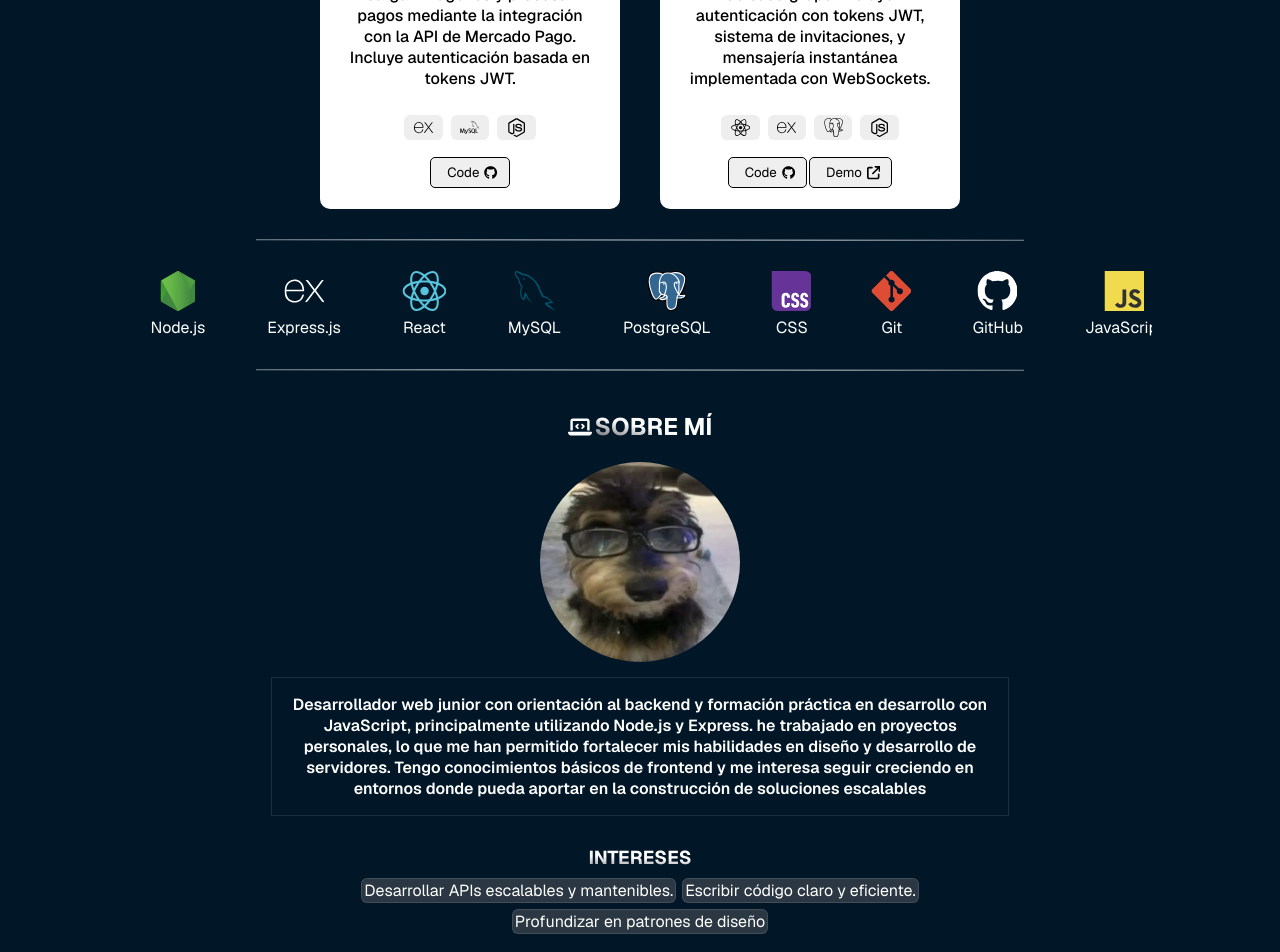
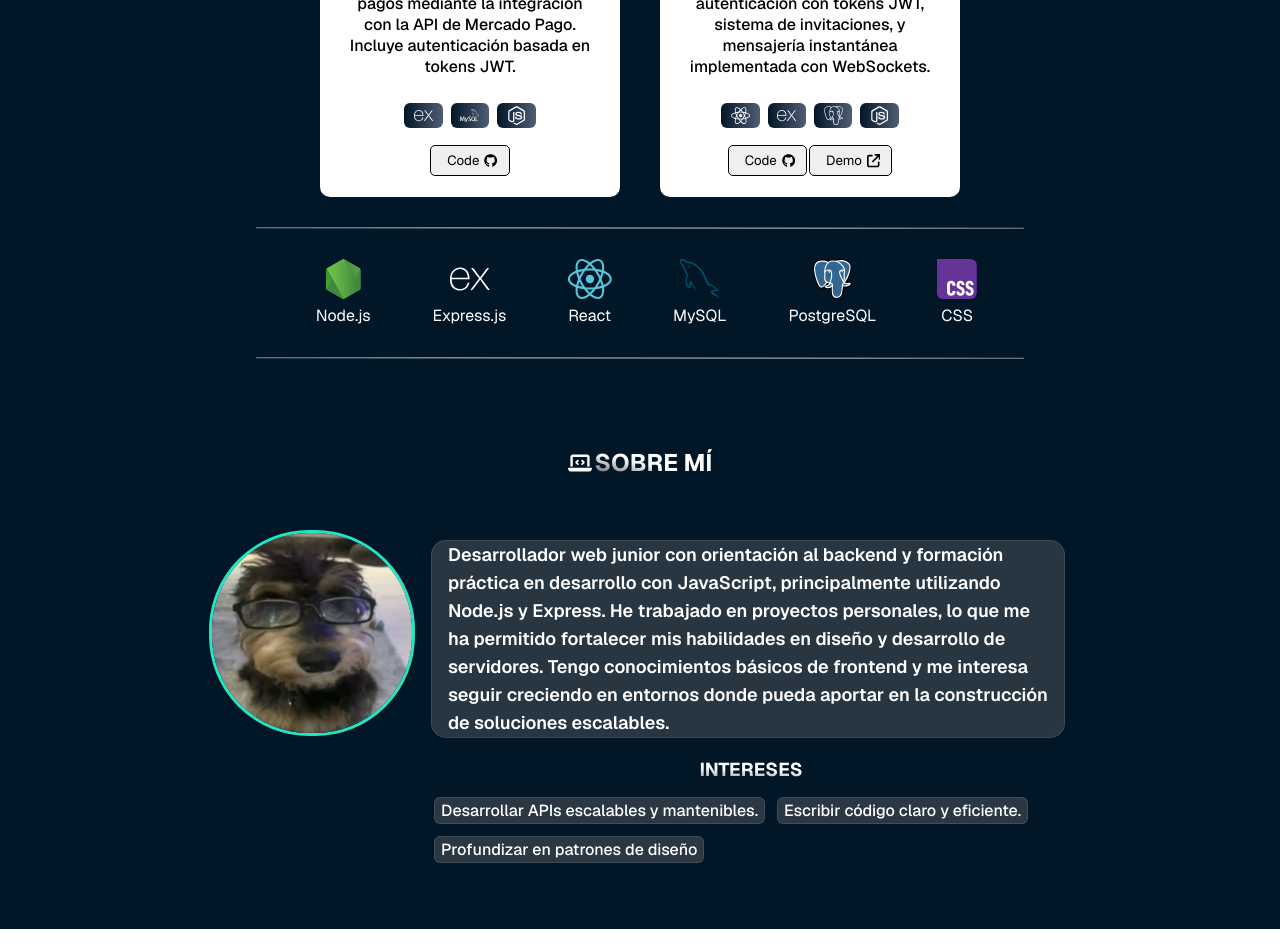
Before and after one commit to Santi-Burgos/portafolio, a React (Create React App) app: page / in a window 1280 px wide. Shown: the part 1158-2110 px from the top of the page. After the commit the page ends 2087 px from the top, so only its background shows below. Built offline with nearby package versions, Linux system fonts and the light colour scheme.

Commit message:
mediaqueries

```diff
--- a/src/App.js
+++ b/src/App.js
@@ -25,6 +25,7 @@ function App() {
             <h2 className="gradient-text"><FaCode/><p>PROYECTOS</p></h2>
           </div>
             <Projects />
+
           <div className="section-divider"></div>
         </section>
         <section className='stack-tech' id='stack'>
@@ -35,7 +36,9 @@ function App() {
             <div className='projects-presentation'>
               <h2 className="gradient-text"><FaLaptopCode/><p>SOBRE MÍ</p></h2>
             </div>
+            <div className='container-about'>
             <About />
+            </div>
           </section>
       </main>
     </div>
--- a/src/components/about.jsx
+++ b/src/components/about.jsx
@@ -3,24 +3,23 @@ import Interests from '../ui/skill.jsx';
 
 function About(){
    return(
-    <div className="">
-        <div className='container-image'>
-            <div className="border-image">
+    <div className="about-me-content">
+        <div className="about-details">
+            <div className='container-image'>
                 <img src={profilePic} alt="Profile-Picture" />
             </div>
-        </div>
-        <div className="about-footer">
+            <div className='container-rest'>
             <div className="about-text">
                 <p>
                     Desarrollador web junior con orientación al backend y formación práctica en desarrollo con JavaScript,
-                    principalmente utilizando Node.js y Express. he trabajado en proyectos personales, lo que me han permitido fortalecer mis habilidades en diseño y desarrollo de servidores.
-                    Tengo conocimientos básicos de frontend y me interesa seguir creciendo en entornos donde pueda aportar en la construcción de soluciones escalables
+                    principalmente utilizando Node.js y Express. He trabajado en proyectos personales, lo que me ha permitido fortalecer mis habilidades en diseño y desarrollo de servidores.
+                    Tengo conocimientos básicos de frontend y me interesa seguir creciendo en entornos donde pueda aportar en la construcción de soluciones escalables.
                 </p>
             </div>
             <Interests/>
         </div>
+        </div>
     </div>
     )
 }
-
 export default About
--- a/src/components/presentation.jsx
+++ b/src/components/presentation.jsx
@@ -13,7 +13,7 @@ function Presentation() {
         <div className="container-profile">
           <div className="profile-text">
             <h1 className="gradient-text">Burgos <span className="block-name">Santiago</span></h1>
-            <h2 className="gradient-text">FullStack developer</h2>
+            <h2 className="gradient-text">Software developer</h2>
           </div>
           <div className="buttons-container">
             <ContactButton icon={FaLinkedin} link=""  />
--- a/src/styles/App.css
+++ b/src/styles/App.css
@@ -202,7 +202,6 @@ html {
   display: flex;
   align-items: center;
 }
-
   .button-view-projects {
     padding: 10px;
     background-color: #011627;
@@ -224,7 +223,7 @@ html {
     gap: 8px;
     background: linear-gradient(90deg, #21e6c1 0%, #2ecc71 100%);
     color: #011627;
-    padding: 5px 15px;
+    padding: 1px 5px;
     border-radius: 8px;
     font-weight: 600;
     box-shadow: 0 2px 8px rgba(33, 230, 193, 0.12);
@@ -275,8 +274,6 @@ html {
   }
 
 
-
-
 /*Projects section*/
 
 .projects-section{
@@ -325,7 +322,10 @@ html {
   width: 100%;
   height: 125px;
 }
-
+.container-title-card p{
+  font-size: 1rem;
+  margin: 10px;
+}
 .container-image-card img{
   display: flex;
   transition: transform 0.4s ease;
@@ -355,6 +355,7 @@ html {
 .tech-stack{
   width: 100%;
 }
+
 .tech-stack ul {
     padding: 0;
     display: inline-flex;
@@ -366,14 +367,22 @@ html {
 
  .tech-stack li {
     align-items: center;
-    background: #eee;
+    background: linear-gradient(90deg, #011627 0%, #4f5d75 100%);
     border-radius: 6px;
-    color: black;
+    color: white;
     display: flex;
     font-size: 1.2rem;
     font-weight: 500;
     gap: 4px;
     padding: 0.2rem 0.6rem;
+  }
+.tech-stack li svg{
+  font-size: 1.2rem;
+}
+.tech-stack .stack-name {
+  margin-left: 2px;
+  letter-spacing: 0.5px;
+  font-weight: 500;
 }
 
 .buttons-links{
@@ -463,60 +472,103 @@ html {
 
 /* About me*/
 
-.about-me{
+.about-me {
   display: flex;
+  flex-direction: column;
+  align-items: center;
+  gap: 2rem;
   width: 100vw;
+  box-sizing: border-box;
+  padding: 3rem 0;
+}
+
+.about-me-content {
+  display: flex;
+  flex-direction: column;
+  align-items: center;
+  width: 100%;
+}
+
+.about-me-content img {
+  width: 200px;
+  height: 200px;
+  border-radius: 100px;
+  object-fit: cover;
+  border: 3px solid #21e6c1;
+  margin-bottom: 1.2rem;
+}
+
+.about-details {
+  display: flex;
   flex-direction: column;
   align-items: center;
 }
 
-.about-me img{
-    width: 200px;
-    border-radius: 100px;
-    height: 200px;
+.about-text {
+  margin: 10px 0;
+  padding: 0px 10px 0px 10px;
+  border: 1px solid rgba(255,255,255,0.1);
+  background: rgba(54,66,76,0.75);
+  border-radius: 8px;
+  max-width: 600px;
 }
-.about-text{
-    margin: 10px;
-    padding: 0px 10px 0px 10px;
-    border: 1px solid rgba(255, 255, 255, 0.1);
-}
-.about-text p{
+
+.about-text p {
   text-align: center;
   font-weight: 600;
   color: white;
+  font-size: 1.13rem;
+  line-height: 1.55;
+  margin: 0;
 }
-
-/*interests*/
-
-.interests-list{
+ /* INTERESTS */
+.interests-list {
   display: flex;
   flex-wrap: wrap;
   justify-content: center;
-    margin: 0px 10px 15px 10px;
+  margin: 12px 10px 15px 10px;
+  gap: 6px;
 }
 
-.interests-list span{
+.interests-list span {
   background: rgba(54, 66, 76, 0.8);
-    border: 1px solid rgba(255, 255, 255, 0.1);
+  border: 1px solid rgba(255,255,255,0.1);
   border-radius: 6px;
-    padding: 1px 2px 1px 2px;
+  padding: 2px 6px;
   margin: 3px;
   color: white;
+  font-size: 1rem;
+  font-weight: 500;
 }
 
 /* MEDIAQUERYS */
 
+@media (min-width: 900px) {
+  .profile-text h1{
+    font-size: 5rem;
+  }
+  .profile-text h2{
+    font-size: 3rem;
+  }
 
-@media (min-width: 920px) {
+   .available-box{
+      padding: 10px 25px;
+   }
+   .download-box{
+        padding: 10px 25px;
+   }
 
+     .tech-carousel {
+       width: 70%;
+   }
   .about-footer{
         width: 80%;
         margin: 0 auto;
         display: flex;
         align-items: center;
         flex-direction: column;
+  }
 
-  }
   .about-text{
     width: 70%;
   }
@@ -528,6 +580,64 @@ html {
   }
 }
 
-@media (min-width: 1280px) {
+@media (min-width: 1250px) {
+  .tech-carousel{
+    width: 60%;
+  }
+.about-me {
+    margin: 0 auto;
+  }
+  .projects-presentation {
+    min-width: 240px;
+    width: 100%;
+    display: flex;
+    justify-content: center;
+  }
+  .container-image{
 
   }
+  .container-rest{
+        width: 50%;
+  }
+  .container-about{
+        width: 100%;
+        display: flex;
+        justify-content: center;
+  }
+.about-me-content {
+        display: flex;
+        flex-direction: row;
+        align-items: flex-start;
+        gap: 1.5rem;
+        width: 100%;
+  }
+
+  .about-details {
+        width: 100%;
+        gap: 1rem;
+        display: flex;
+        align-items: flex-start;
+        flex-direction: row;
+        justify-content: center;
+    }
+
+
+  .about-text {
+    margin-bottom: 1rem;
+    max-width: 600px;
+    width: 100%;
+    border-radius: 15px;
+    padding: 0px 16px 0px 16px;
+  }
+  .about-text p {
+    text-align: left;
+  }
+  .interests-container{
+    width: 100%;
+
+  }
+  .interests-list {
+    justify-content: flex-start;
+    margin-left: 0;
+  }
+}
--- a/src/ui/carrousel.jsx
+++ b/src/ui/carrousel.jsx
@@ -1,7 +1,6 @@
 import cssIcon from "../assets/icons/css.svg";
 import Expressjs from "../assets/icons/Express.js_dark.svg";
 import git from "../assets/icons/git.svg";
-import GitHub from "../assets/icons/GitHub_dark.svg";
 import mysql from "../assets/icons/mysql.svg";
 import nodejs from "../assets/icons/nodejs.svg";
 import postgresql from "../assets/icons/postgresql.svg";
@@ -17,14 +16,15 @@ const images = [
     { src: postgresql, name: "PostgreSQL" },
     { src: cssIcon, name: "CSS" },
     { src: git, name: "Git" },
-    { src: GitHub, name: "GitHub" },
 ];
 
 export default function Carousel() {
+  const items = [...images, ...images];
+
   return (
     <div className="tech-carousel">
       <div className="carousel-track">
-        {[...images, ...images].map((item, i) => (
+        {items.map((item, i) => (
           <div className="carousel-item" key={i}>
             <img src={item.src} alt={item.name} title={item.name} />
             <p>{item.name}</p>
--- a/src/ui/projectCard.jsx
+++ b/src/ui/projectCard.jsx
@@ -1,7 +1,7 @@
 import { FaArrowUpRightFromSquare } from "react-icons/fa6";
 import { FaGithub } from "react-icons/fa";
 
-const ProjectCard = ({ icon: Icon,link, name, description, img, alt, stack, linkDeploy }) => {
+const ProjectCard = ({ icon: Icon,link, name, description, img, alt, stack, linkDeploy}) => {
   return (
     <div className="projects-card">
       <div className="body-card">
```
Also changed, not shown: src/components/projects.jsx (line endings or trailing spaces). Lines whose indentation alone changed are shown as unchanged.
